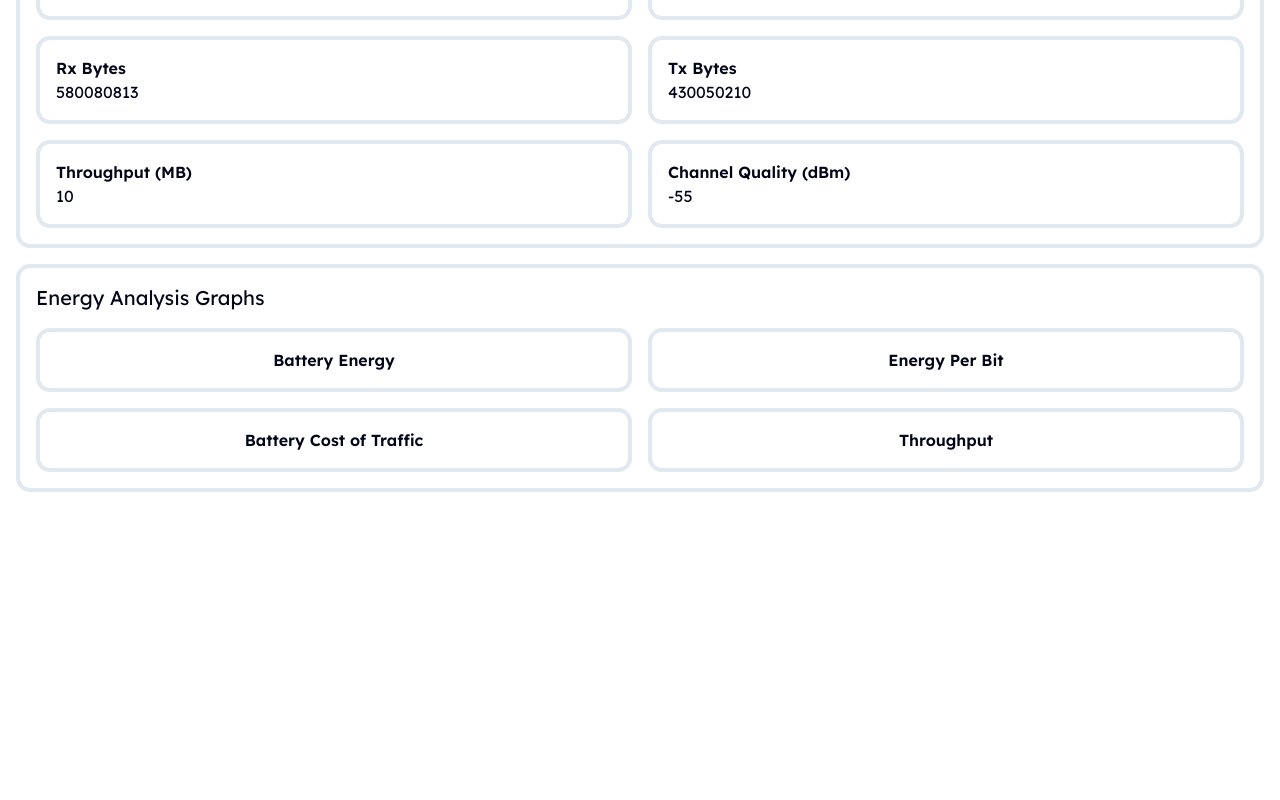
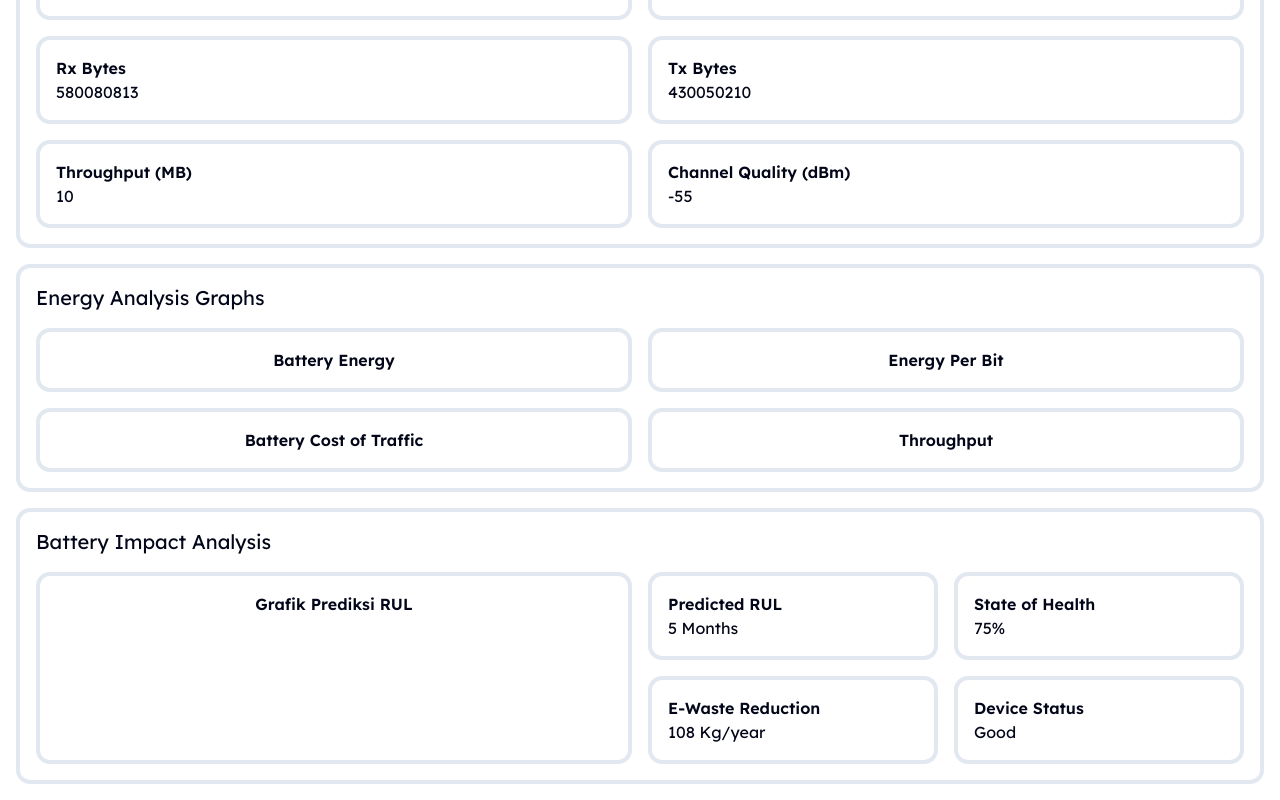
Before and after one commit to fadeldnswr/smartphone-battery-fe, a Next.js app: page / in a window 1280 px wide. Shown: the part 304-1104 px from the top of the page. Before the commit the page ends 812 px from the top, so only its background shows below. Built offline with nearby package versions, Linux system fonts and the light colour scheme.

Commit message:
Create prediction metrics layout

```diff
--- a/src/app/page.tsx
+++ b/src/app/page.tsx
@@ -1,5 +1,6 @@
 import RawMetrics from "@/layouts/RawMetrics";
 import EnergyAnalysis from "@/layouts/EnergyAnalysis";
+import BatteryImpactAnalysis from "@/layouts/BatteryImpactAnalysis";
 
 export default function Home() {
   return (
@@ -7,6 +8,7 @@ export default function Home() {
       <h1 className="text-3xl mb-4">Smartphone Dashboard Tracker</h1>
       <RawMetrics />
       <EnergyAnalysis />
+      <BatteryImpactAnalysis />
     </div>
   );
 }
--- /dev/null
+++ b/src/components/PredictionMetrics.tsx
@@ -0,0 +1,22 @@
+import React from "react";
+
+// Create interface for Prediction Metrics props
+interface PredictionMetricsProps {
+  metricTitle: string;
+  metricValue: string | number;
+}
+
+const PredictionMetrics: React.FC<PredictionMetricsProps> = ({metricTitle, metricValue}) => {
+  return (
+    <div className="box-border size-auto border-4 p-4 rounded-xl">
+      <div className="font-semibold">
+        <h3>{metricTitle}</h3>
+      </div>
+      <div>
+        <p>{metricValue}</p>
+      </div>
+    </div>
+  )
+}
+
+export default PredictionMetrics;
--- /dev/null
+++ b/src/components/RULGraphs.tsx
@@ -0,0 +1,18 @@
+import React from "react";
+
+// Define props interface for RuL component
+interface RULGraphsProps {
+  graphTitle: string;
+}
+
+const RULGraphs: React.FC<RULGraphsProps> = ({graphTitle}) => {
+  return (
+    <div className="box-border size-auto border-4 p-4 rounded-xl">
+      <div className="font-semibold text-center">
+        <h2>{graphTitle}</h2>
+      </div>
+    </div>
+  )
+}
+
+export default RULGraphs;
--- a/src/layouts/BatteryImpactAnalysis.tsx
+++ b/src/layouts/BatteryImpactAnalysis.tsx
@@ -0,0 +1,31 @@
+import PredictionMetrics from "@/components/PredictionMetrics";
+import RULGraphs from "@/components/RULGraphs";
+import React from "react";
+
+// Define list for prediction metrics
+const predictionList = [
+  { metricTitle: "Predicted RUL", metricValue: "5 Months"},
+  { metricTitle: "State of Health", metricValue: "75%"},
+  { metricTitle: "E-Waste Reduction ", metricValue: "108 Kg/year"},
+  { metricTitle: "Device Status", metricValue: "Good"},
+]
+
+const BatteryImpactAnalysis = () => {
+  return (
+    <section className="box-border size-auto border-4 p-4 rounded-xl mt-4">
+      <h1 className="text-xl mb-4">Battery Impact Analysis</h1>
+      <div className="grid grid-cols-2 gap-4">
+        <RULGraphs graphTitle="Grafik Prediksi RUL" />
+        <div className="grid grid-cols-2 gap-4">
+          {predictionList.map((metrics, index) => (
+            <PredictionMetrics key={index}
+            metricTitle={metrics.metricTitle}
+            metricValue={metrics.metricValue} />
+          ))}
+        </div>
+      </div>
+    </section>
+  )
+}
+
+export default BatteryImpactAnalysis;
```
